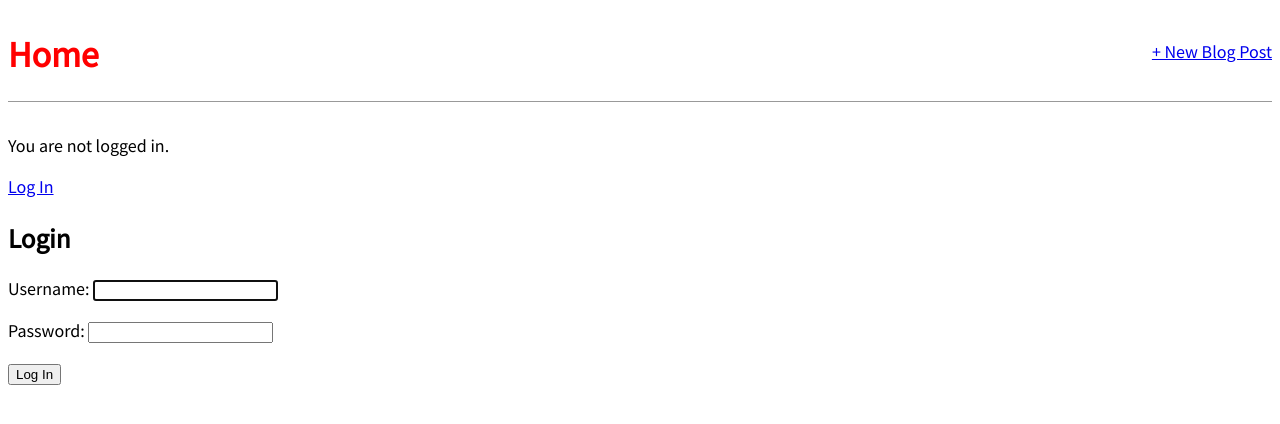
After one commit to raviindorey/DjangoForBeginners, a Django app: page /accounts/login/ in a window 1280 px wide. The commit adds this page. Shown: the top 424 px of the page. Run offline with Django 3.2, Linux system fonts and the light colour scheme.

Commit message:
Login and Logout

```diff
--- a/Chapter07/blog_project/blog_project/settings.py
+++ b/Chapter07/blog_project/blog_project/settings.py
@@ -119,4 +119,10 @@ USE_TZ = True
 # https://docs.djangoproject.com/en/3.0/howto/static-files/
 
 STATIC_URL = '/static/'
+
+#
+
 STATICFILES_DIRS = [os.path.join(BASE_DIR, 'static')]
+
+LOGIN_REDIRECT_URL = 'home'
+LOGOUT_REDIRECT_URL = 'home'
--- a/Chapter07/blog_project/blog_project/urls.py
+++ b/Chapter07/blog_project/blog_project/urls.py
@@ -18,5 +18,6 @@ from django.urls import path, include
 
 urlpatterns = [
     path('admin/', admin.site.urls),
+    path('accounts/', include('django.contrib.auth.urls')),
     path('', include('blog.urls')),
 ]
--- a/Chapter07/blog_project/templates/base.html
+++ b/Chapter07/blog_project/templates/base.html
@@ -19,6 +19,13 @@
       <a href="{% url 'post_new' %}">+ New Blog Post</a>
     </div>
   </header>
+  {% if user.is_authenticated %}
+    <p>Hi {{ user.username }}!</p>
+    <p><a href="{% url 'logout' %}">Log Out</a></p>
+  {% else %}
+    <p>You are not logged in.</p>
+    <a href="{% url 'login' %}">Log In</a>
+  {% endif %}
 
   <!-- Block content -->
   {% block content %}
--- /dev/null
+++ b/Chapter07/blog_project/templates/registration/login.html
@@ -0,0 +1,10 @@
+{% extends 'base.html' %}
+
+{% block content %}
+<h2>Login</h2>
+<form action="" method="post">
+  {% csrf_token %}
+  {{ form.as_p }}
+  <button type="submit">Log In</button>
+</form>
+{% endblock content %}
```
Also changed, not shown: Chapter07/blog_project/requirements.txt (added, +10 -0 lines), Chapter07/blog_project/db.sqlite3.
